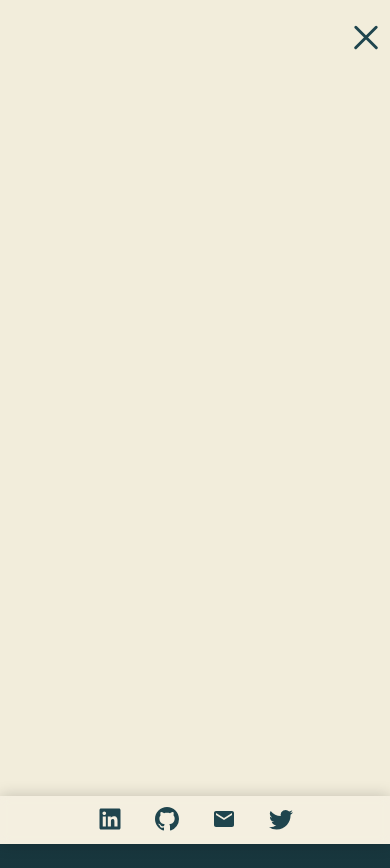
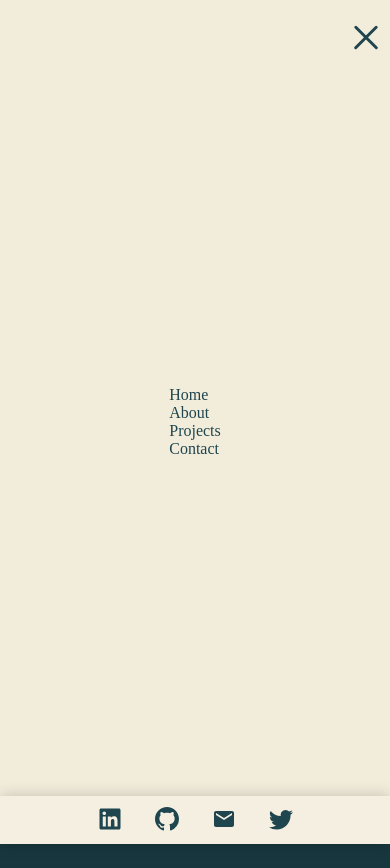
Before and after one commit to SamanAtashi/Portfolio-V.1, a React (Create React App) app: page / in a window 390 px wide. Both pictures are taken after a click on the element 358 px from the left and 35 px from the top of the page. Built offline with nearby package versions, Linux system fonts and the light colour scheme.

Commit message:
Add state to links

```diff
--- a/src/Components/Navbar/HamburgerList/List/List.js
+++ b/src/Components/Navbar/HamburgerList/List/List.js
@@ -1,40 +1,45 @@
 import React from 'react';
-import styled from 'styled-components';
+// import styled from 'styled-components';
 import classes from './List.module.css';
+import { useSelector } from 'react-redux';
 
-const UL = styled.ul`
-	display: none;
+// const UL = styled.ul`
+// 	display: none;
 
-	${(props) =>
-		props.active
-			? `
-display: flex;
-z-index:30;
-position: fixed;
-    left: 50%;
-    top: 50%;
-transition: all 500ms ease-in-out;
-transform: translate(-50%, -50%);
-flex-direction:column;
-color:#1f454e;
-`
-			: `
-display: none;
-`}
+// 	${(props) =>
+// 		props.active
+// 			? `
+//     display: flex;
+//     z-index:30;
+//     position: fixed;
+//     left: 50%;
+//     top: 50%;
+//     transform: translate(-50%, -50%);
+//     flex-direction:column;
 
-	@media only screen and (min-width: 768px) {
-		display: flex;
-	}
-`;
+// `
+// 			: `
+
+// `}
+
+// 	@media only screen and (min-width: 768px) {
+// 		display: flex;
+// 	}
+// `;
 
 const List = (props) => {
+	const show = useSelector((state) => state.show);
 	return (
-		<UL active={props.show}>
+		<ul
+			className={`${classes.list} ${
+				show ? classes.listYes : classes.listNo
+			}`}
+		>
 			<li className={classes.list_item}>Home</li>
 			<li className={classes.list_item}>About</li>
 			<li className={classes.list_item}>Projects</li>
 			<li className={classes.list_item}>Contact</li>
-		</UL>
+		</ul>
 	);
 };
 
--- a/src/Components/Navbar/HamburgerList/List/List.module.css
+++ b/src/Components/Navbar/HamburgerList/List/List.module.css
@@ -1,3 +1,29 @@
+.list {
+	display: none;
+}
+
+.listYes {
+	display: flex;
+	position: fixed;
+	z-index: 30;
+	left: 50%;
+	top: 50%;
+	transform: translate(-50%, -50%);
+	flex-direction: column;
+	color: #1f454e;
+	transition-delay: 450ms;
+}
+
+.listNo {
+	display: none;
+}
+
 .list_item {
 	margin: 0 0.5rem;
 }
+
+@media only screen and (min-width: 768px) {
+	.list {
+		display: flex;
+	}
+}
```
